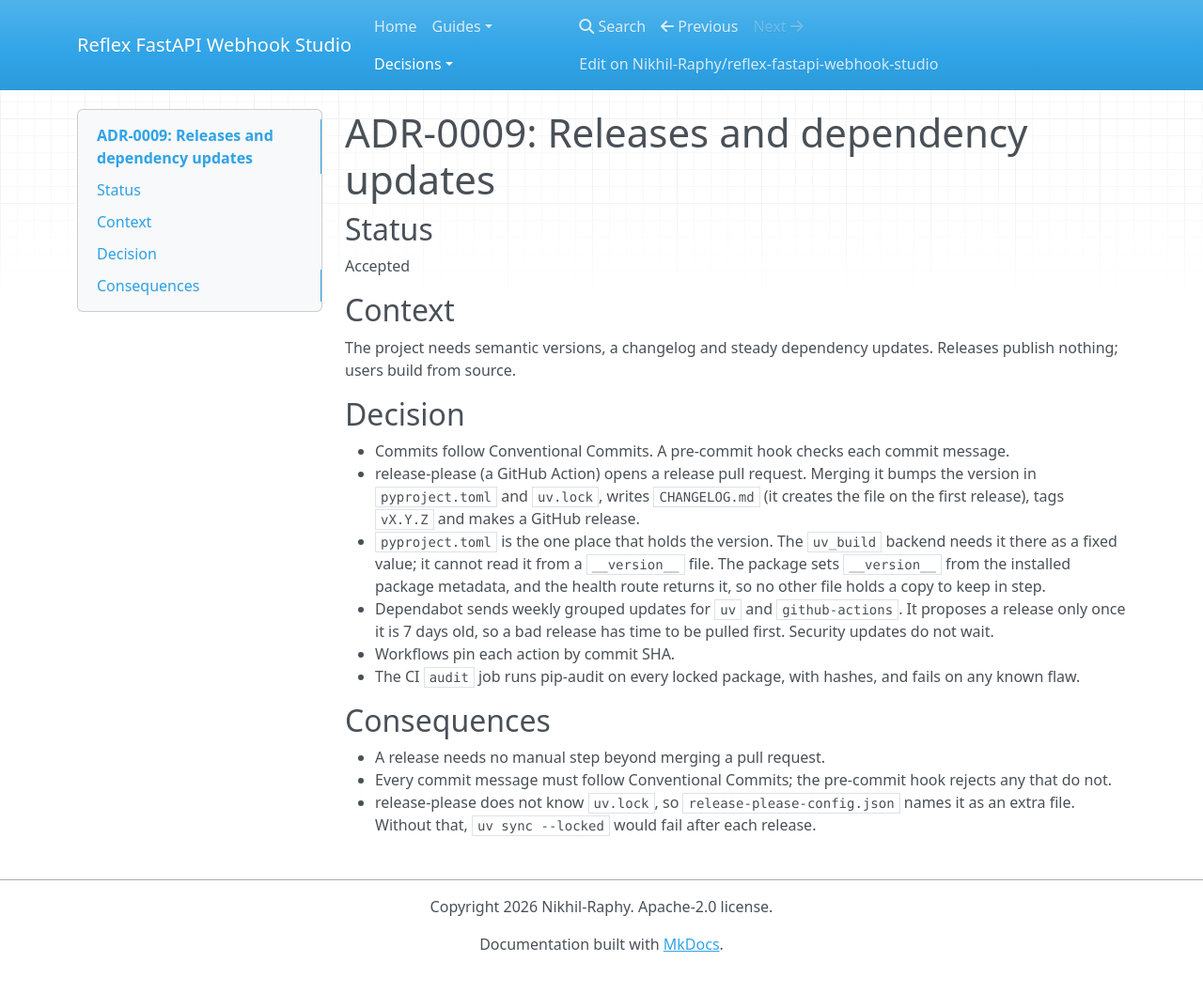
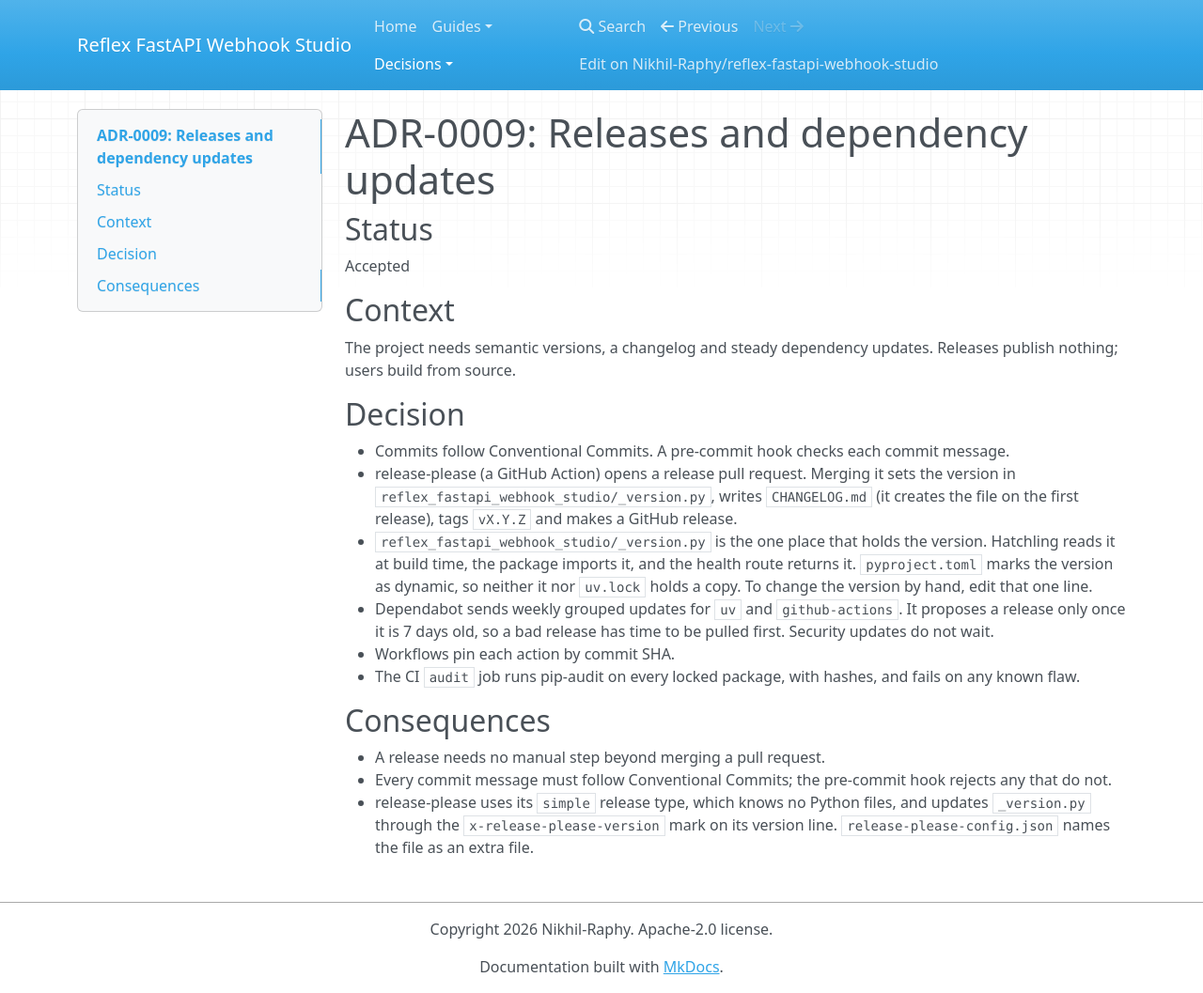
Before and after one commit to Nikhil-Raphy/reflex-fastapi-webhook-studio, an MkDocs documentation site: the page built from docs/adr/0009-releases-and-dependency-updates.md, in a window 1280 px wide and 1057 px high. Shown: the whole window at 94% size. Built offline with MkDocs 1.6.1, drawn with Linux system fonts in a browser that asks for light colours; nearby versions of some CDN libraries.

Commit message:
build: keep the version in one file, reflex_fastapi_webhook_studio/_version.py
Hatchling reads the file at build time, the package imports it, and release-please updates it through its simple release type. uv_build cannot read a version from a file, so pyproject.toml marks the version as dynamic and neither it nor uv.lock holds a copy. The version is now 1.2.0.

```diff
--- a/docs/adr/0009-releases-and-dependency-updates.md
+++ b/docs/adr/0009-releases-and-dependency-updates.md
@@ -12,12 +12,12 @@ build from source.
 ## Decision
 
 - Commits follow Conventional Commits. A pre-commit hook checks each commit message.
-- release-please (a GitHub Action) opens a release pull request. Merging it bumps the version in `pyproject.toml`
-  and `uv.lock`, writes `CHANGELOG.md` (it creates the file on the first release), tags `vX.Y.Z` and makes a
-  GitHub release.
-- `pyproject.toml` is the one place that holds the version. The `uv_build` backend needs it there as a fixed value;
-  it cannot read it from a `__version__` file. The package sets `__version__` from the installed package metadata,
-  and the health route returns it, so no other file holds a copy to keep in step.
+- release-please (a GitHub Action) opens a release pull request. Merging it sets the version in
+  `reflex_fastapi_webhook_studio/_version.py`, writes `CHANGELOG.md` (it creates the file on the first release), tags
+  `vX.Y.Z` and makes a GitHub release.
+- `reflex_fastapi_webhook_studio/_version.py` is the one place that holds the version. Hatchling reads it at build
+  time, the package imports it, and the health route returns it. `pyproject.toml` marks the version as dynamic, so
+  neither it nor `uv.lock` holds a copy. To change the version by hand, edit that one line.
 - Dependabot sends weekly grouped updates for `uv` and `github-actions`. It proposes a release only once it is 7
   days old, so a bad release has time to be pulled first. Security updates do not wait.
 - Workflows pin each action by commit SHA.
@@ -27,5 +27,5 @@ build from source.
 
 - A release needs no manual step beyond merging a pull request.
 - Every commit message must follow Conventional Commits; the pre-commit hook rejects any that do not.
-- release-please does not know `uv.lock`, so `release-please-config.json` names it as an extra file. Without that,
-  `uv sync --locked` would fail after each release.
+- release-please uses its `simple` release type, which knows no Python files, and updates `_version.py` through the
+  `x-release-please-version` mark on its version line. `release-please-config.json` names the file as an extra file.
--- a/reflex_fastapi_webhook_studio/__init__.py
+++ b/reflex_fastapi_webhook_studio/__init__.py
@@ -1,6 +1,5 @@
 """Catch, inspect and replay webhooks and HTTP requests."""
 
-from importlib.metadata import version
+from reflex_fastapi_webhook_studio._version import __version__
 
-# pyproject.toml holds the version; uv_build cannot read it from a file.
-__version__ = version("reflex-fastapi-webhook-studio")
+__all__ = ["__version__"]
--- /dev/null
+++ b/reflex_fastapi_webhook_studio/_version.py
@@ -0,0 +1,3 @@
+"""The app's version: the one place to change it."""
+
+__version__ = "1.2.0"  # x-release-please-version
```
Also changed, not shown: docs/adr/0007-tooling.md (+3 -2 lines), pyproject.toml (+12 -6 lines), release-please-config.json (+2 -6 lines), 2 other files.
